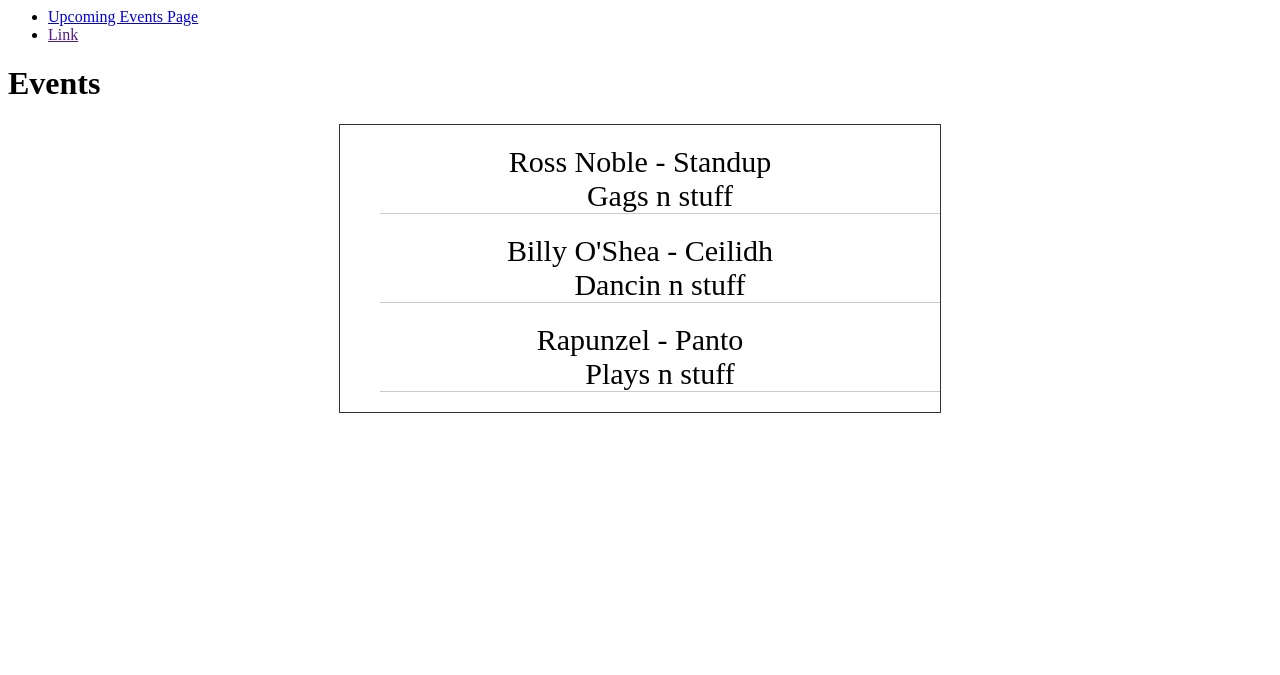
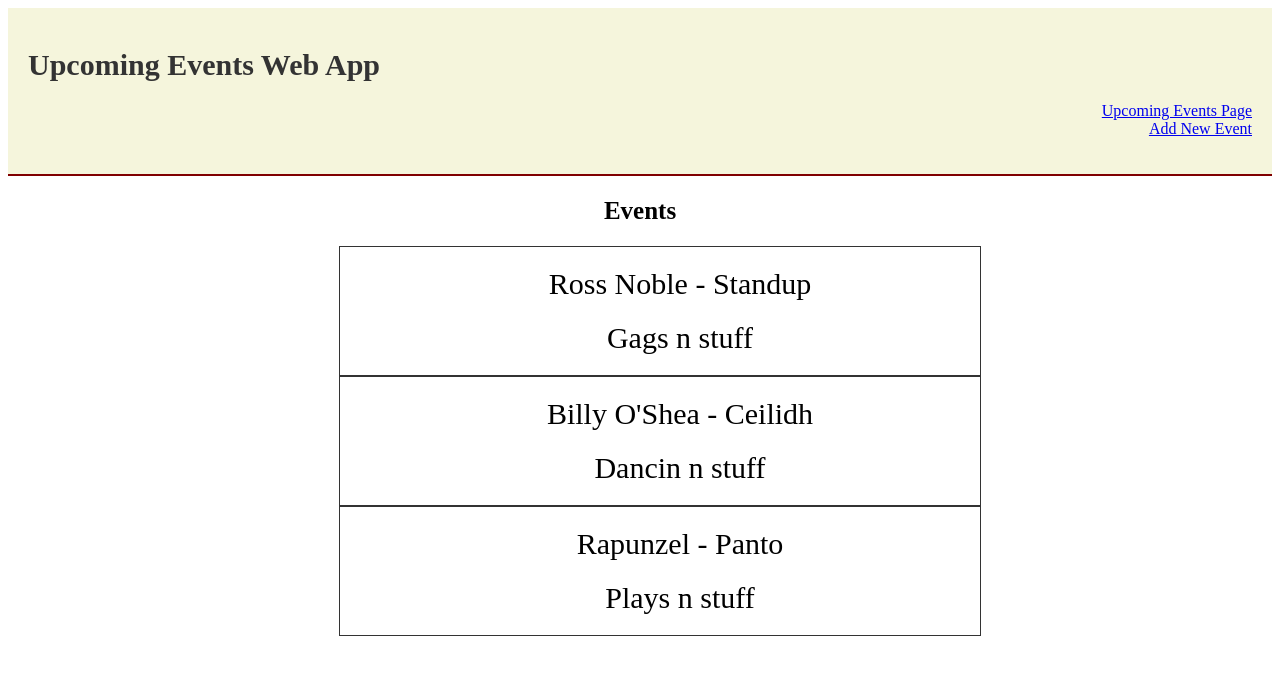
Before and after one commit to br1Pod/wk3_d4_event_lab, a Flask app: page /events in a window 1280 px wide. Shown: the top 675 px of the page. Run offline with Flask 2, Linux system fonts and the light colour scheme.

Commit message:
css and mvp

```diff
--- a/controllers/controller.py
+++ b/controllers/controller.py
@@ -6,3 +6,16 @@ from models.event_list import events
 @app.route("/events")
 def index():
     return render_template("index.html", title="home", events = events)
+
+@app.route("/events", methods = ["POST"])
+def add_event():
+    event_title = request.form["title"]
+    event_description = request.form["description"]
+    new_event = Event("21th Aug",  event_title, 250, "The Stand", event_description)
+    new_event.add_new_event(events, new_event)
+    return render_template("index.html", title="home", events = events)
+
+
+@app.route("/events/new")
+def new_event():
+    return render_template("new.html", title="new event")
--- a/models/event.py
+++ b/models/event.py
@@ -6,3 +6,6 @@ class Event:
         self.capacity = capacity
         self.location = location
         self.description = description
+
+    def add_new_event(self, event_list, event):
+        event_list.append(event)
--- a/static/style.css
+++ b/static/style.css
@@ -1,4 +1,36 @@
-dl {
+header {
+    background-color: beige;
+    color:#333;
+    padding:20px;
+    border-bottom: 2px solid maroon;
+}
+
+#nav {
+    list-style-type :none;
+    text-align:right;
+}
+
+#nav ul li a{
+    padding:10px;
+}
+
+
+
+h1 {
+    font-size:30px;
+    text-align: left;
+}
+
+h2 {
+    font-size:25px;
+    text-align: center;
+}
+
+ul {
+    list-style-type: none;
+
+}
+    ul ul {
     width:600px;
     font-size: 30px;
     text-align: center;
@@ -6,12 +38,11 @@ dl {
     margin: auto;
 }
 
-dt {
+ul ul li {
     margin-top: 20px;
 }
 
-  dd {
+ ul ul li {
       text-align:center;
       margin-bottom: 20px;
-      border-bottom: 1px solid #ccc;
   }
--- a/templates/base.html
+++ b/templates/base.html
@@ -5,9 +5,10 @@
     </head>
     <body>
         <header>
-            <ul>
+            <h1>Upcoming Events Web App</h1>
+            <ul id="nav">
                 <li><a href="/events">Upcoming Events Page</a></li>
-                <li><a href="">Link</a></li>
+                <li><a href="/events/new">Add New Event</a></li>
             </ul>
         </header>
 
--- a/templates/index.html
+++ b/templates/index.html
@@ -2,19 +2,25 @@
 
 {% block content %}
 
-<h1>Events</h1>
+<h2>Events</h2>
 
 
 
 <div>
-    <dl>
+    <ul>
+        <li>
+
         {% for event in events %}
 
-        <dt>{{ event.title }}</dt>
-        <dd>{{ event.description }}</dd>
+            <ul>
+                <li>{{ event.title }}</li>
+                <li>{{ event.description }}</li>
+            </ul>
 
         {% endfor %}
-    </dl>
+
+        </li>
+    </ul>
 
 </div>
 
```
Also changed, not shown: templates/new.html (added, +17 -0 lines).
